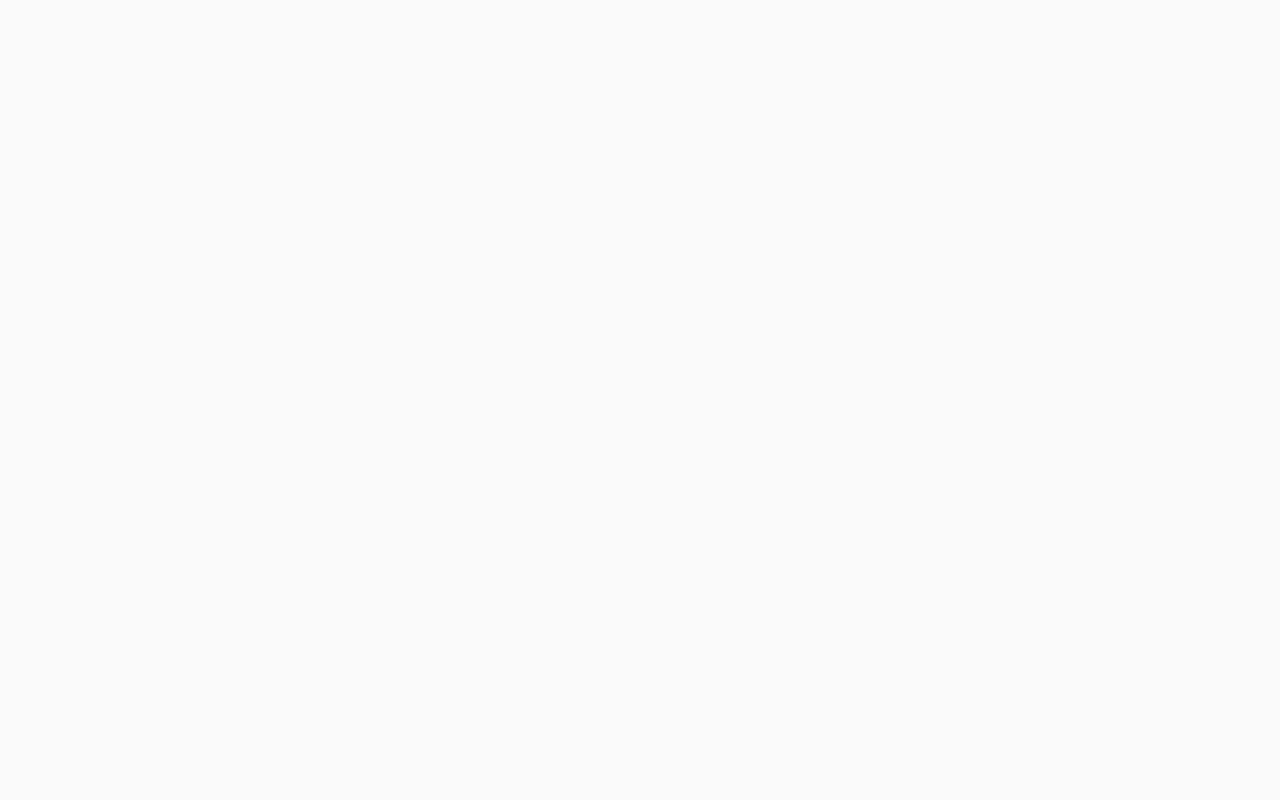
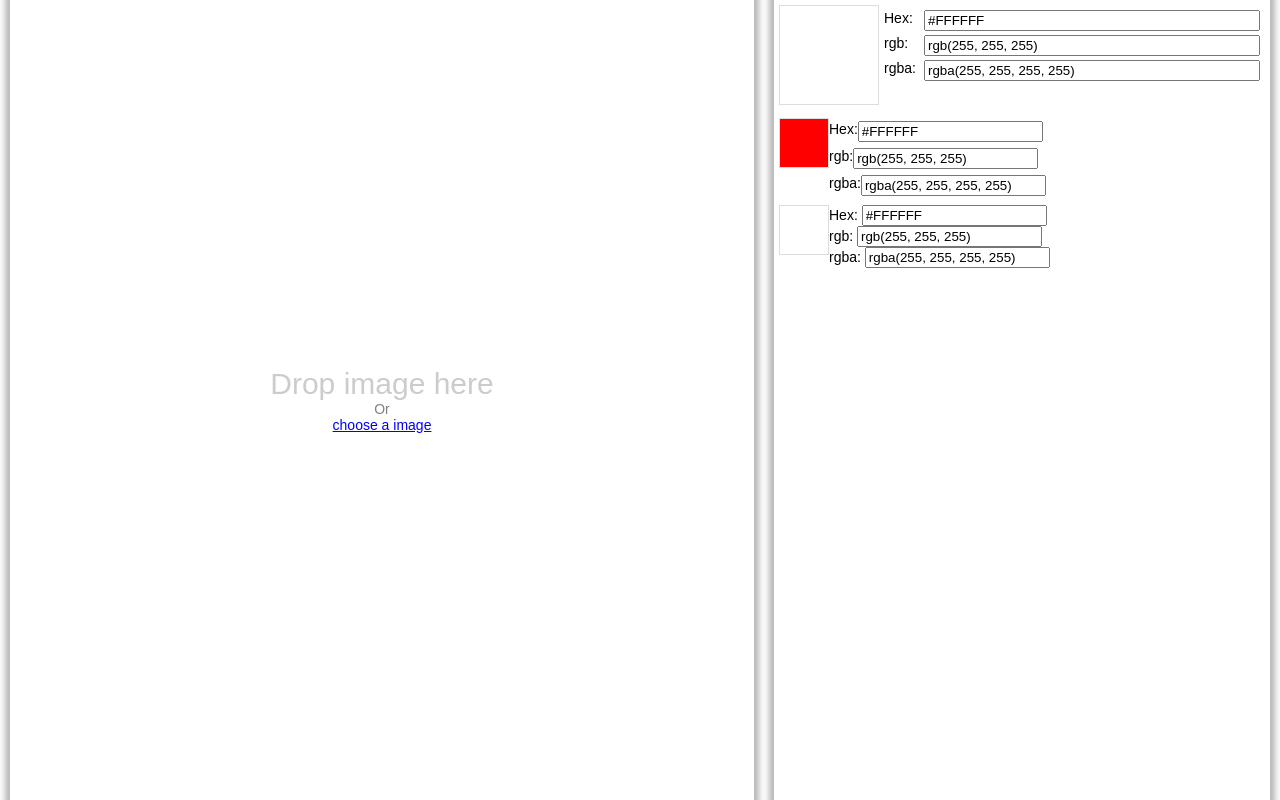
Before and after one commit to song-jia/image-color-picker, a React (Create React App) app: page / in a window 1280 px wide. Built offline with nearby package versions, Linux system fonts and the light colour scheme.

Commit message:
finish main layout.

```diff
--- a/public/index.html
+++ b/public/index.html
@@ -1,6 +1,7 @@
 <!DOCTYPE html>
 <html lang="en">
-  <head>
+
+<head>
     <meta charset="utf-8">
     <meta name="viewport" content="width=device-width, initial-scale=1, shrink-to-fit=no">
     <meta name="theme-color" content="#000000">
@@ -19,13 +20,14 @@
       work correctly both with client-side routing and a non-root public URL.
       Learn how to configure a non-root public URL by running `npm run build`.
     -->
-    <title>React App</title>
-  </head>
-  <body>
+    <title>Image Color Picker</title>
+</head>
+
+<body>
     <noscript>
-      You need to enable JavaScript to run this app.
+        You need to enable JavaScript to run this app.
     </noscript>
-    <div id="root"></div>
+    <div id="root" class="container"></div>
     <!--
       This HTML file is a template.
       If you open it directly in the browser, you will see an empty page.
@@ -36,5 +38,6 @@
       To begin the development, run `npm start` or `yarn start`.
       To create a production bundle, use `npm run build` or `yarn build`.
     -->
-  </body>
+</body>
+
 </html>
--- a/src/App.css
+++ b/src/App.css
@@ -1 +1,95 @@
-.App {}
+.app {
+    display: flex;
+    font-size: 14px;
+    height: 100%;
+}
+
+.dnd-init {
+    align-items: center;
+    color: grey;
+    display: flex;
+    flex-direction: column;
+    height: 100%;
+    justify-content: center;
+    width: 100%;
+}
+
+.image-panel {
+    background: white;
+    height: 100%;
+    display: flex;
+    width: 60%;
+    margin: 0 10px;
+    box-shadow: 0 0 5px 5px #bbbbbb;
+}
+
+.color-panel {
+    background: white;
+    box-shadow: 0 0 5px 5px #bbbbbb;
+    display: flex;
+    flex-direction: column;
+    height: 100%;
+    margin: 0 10px;
+    width: 40%;
+}
+
+.dnd-init .drop-text {
+    font-size: 30px;
+    color: #cccccc;
+}
+
+.dnd-init .link {
+    cursor: pointer;
+    text-decoration: underline;
+    color: blue;
+}
+
+.partial-preview {
+    display: flex;
+    padding: 5px;
+}
+
+.partial-preview .preview {
+    border: 1px solid #dddddd;
+    width: 100px;
+    height: 100px;
+}
+
+.partial-preview .colors {
+    display: flex;
+    flex-direction: column;
+    flex-grow: 1;
+    padding: 3px;
+}
+
+.partial-preview .colors .row {
+    padding: 2px;
+    display: flex;
+}
+
+.partial-preview .colors .row .label {
+    display: inline-block;
+    width: 40px;
+}
+
+.partial-preview .colors .row input {
+    display: flex;
+    flex-grow: 1;
+}
+
+.chose-colors {
+    display: flex;
+    flex-direction: column;
+    padding: 5px;
+}
+
+.chose-colors .row {
+    display: flex;
+    padding: 3px 0;
+}
+
+.chose-colors .color {
+    width: 50px;
+    height: 50px;
+    border: 1px solid #dddddd;
+}
--- a/src/App.js
+++ b/src/App.js
@@ -6,12 +6,64 @@ import RightPanel from './components/RightPanel';
 class App extends Component {
     render() {
         return (
-            <div className={styles.App}>
+            <div className="app">
                 <ImageCanvas />
                 <RightPanel />
+                <div className="image-panel">
+                    <ChooseFile />
+                </div>
+                <ColorPanel />
             </div>
         );
     }
 }
 
+function ChooseFile() {
+    return (
+        <div className="dnd-init">
+            <span className="drop-text">Drop image here</span><span>Or</span><a className="link">choose a image</a>
+        </div >
+    );
+}
+
+function ColorPanel() {
+    return <div className="color-panel">
+        <PartialPreview />
+        <ChoseColors />
+    </div >;
+}
+
+function PartialPreview() {
+    return (
+        <div className="partial-preview">
+            <div className="preview"><canvas /></div>
+            <div className="colors">
+                <div className="row"><span className="label">Hex:</span><input type="text" value="#FFFFFF" /></div>
+                <div className="row"><span className="label">rgb:</span><input type="text" value="rgb(255, 255, 255)" /></div>
+                <div className="row"><span className="label">rgba:</span><input type="text" value="rgba(255, 255, 255, 255)" /></div>
+            </div>
+        </div>);
+}
+
+function ChoseColors() {
+    return <div className="chose-colors">
+        <div className="row">
+            <div className="color" style={{ background: '#ff0000' }}></div>
+            <div className="colors">
+                <div className="row">Hex: <input type="text" value="#FFFFFF" /></div>
+                <div className="row">rgb: <input type="text" value="rgb(255, 255, 255)" /></div>
+                <div className="row">rgba: <input type="text" value="rgba(255, 255, 255, 255)" /></div>
+            </div>
+        </div>
+        <div class="row">
+            <div className="color"></div>
+            <div className="colors">
+                <div>Hex: <input type="text" value="#FFFFFF" /></div>
+                <div>rgb: <input type="text" value="rgb(255, 255, 255)" /></div>
+                <div>rgba: <input type="text" value="rgba(255, 255, 255, 255)" /></div>
+            </div>
+        </div>
+    </div>;
+}
+
 export default App;
--- a/src/index.css
+++ b/src/index.css
@@ -1,6 +1,16 @@
+html,
 body {
-  margin: 0;
-  padding: 0;
-  font-family: sans-serif;
-  background-color: #FAFAFA;
+    margin: 0;
+    padding: 0;
+    font-family: sans-serif;
+    background-color: #FAFAFA;
+    height: 100%;
 }
+
+.container {
+    height: 100%;
+}
+
+div {
+    box-sizing: border-box;
+}
```
Also changed, not shown: package.json (line endings or trailing spaces), 1 other file (tests, documents, lock files or other folders).
